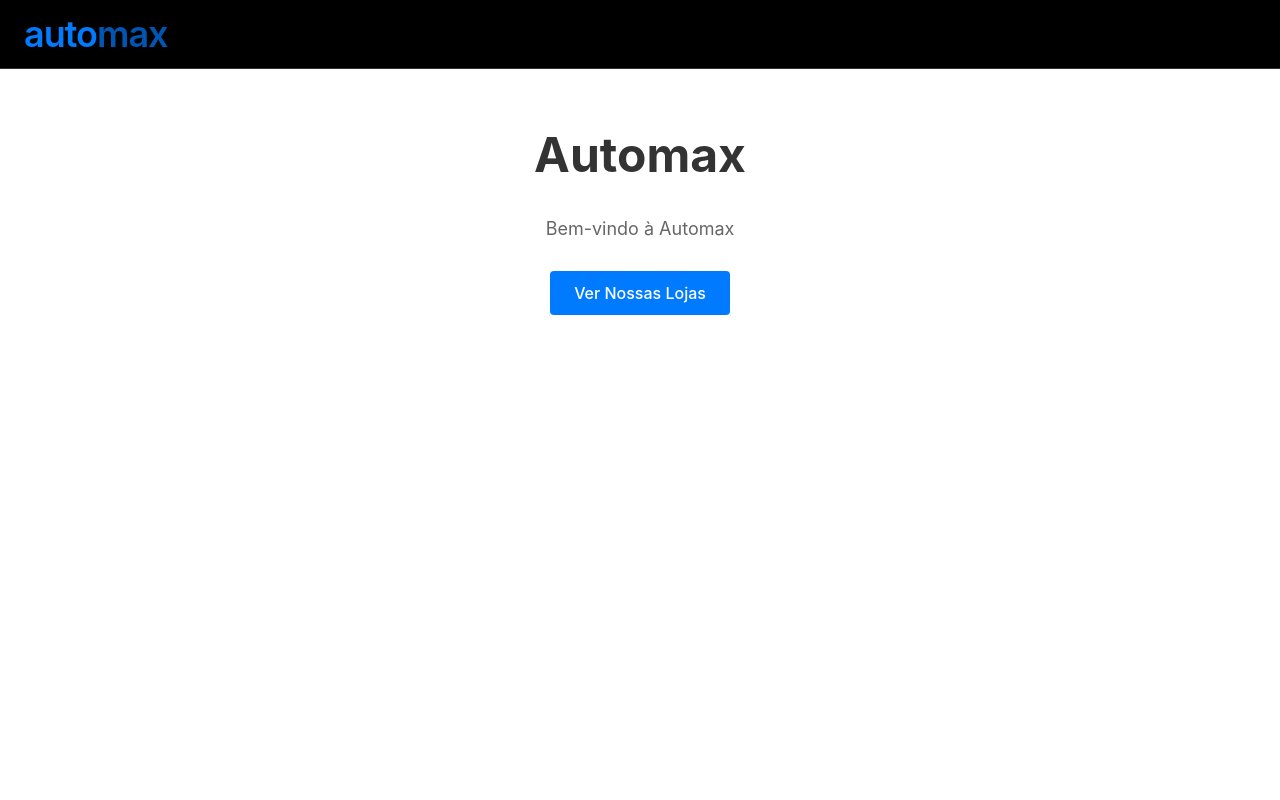
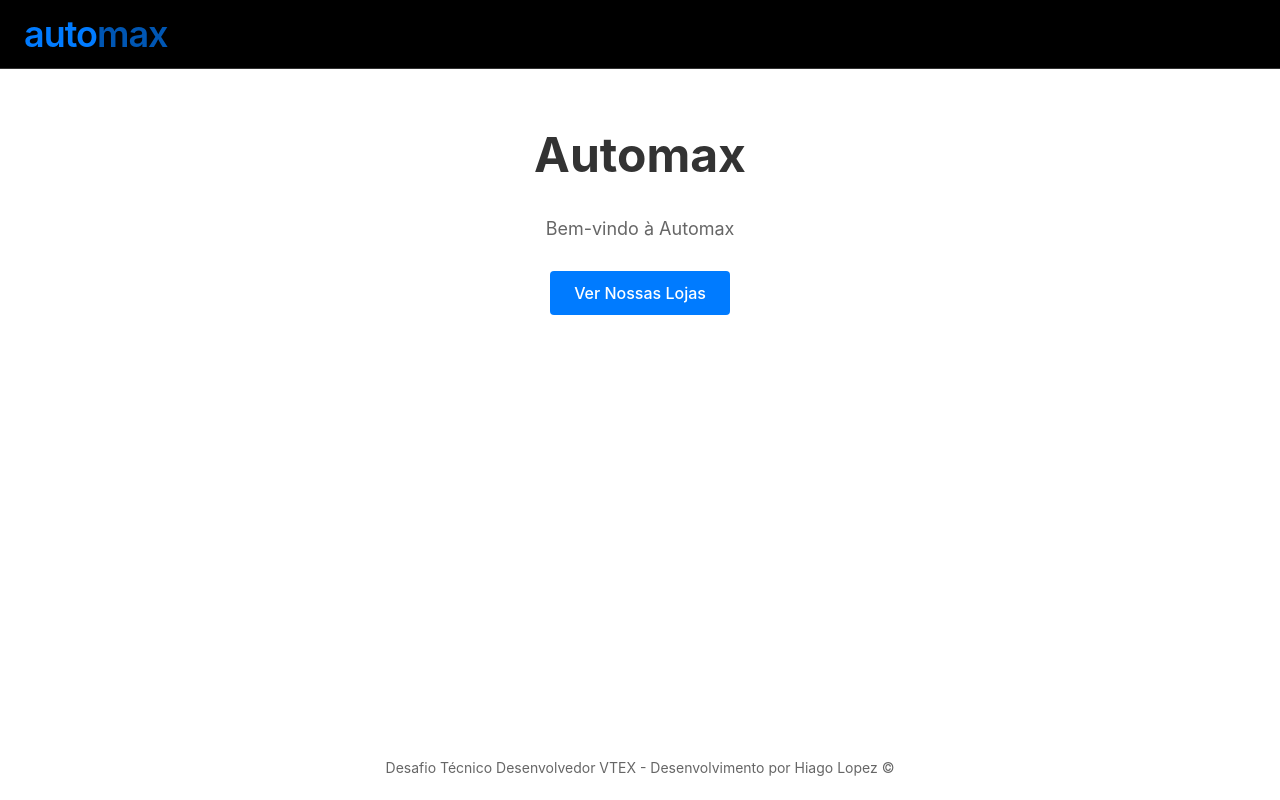
Before and after one commit to hiagolopez/teste-hibrido-automax, a React (Create React App) app: page / in a window 1280 px wide. Built offline with nearby package versions, Linux system fonts and the light colour scheme.

Commit message:
feat: adicionado footer

```diff
--- a/src/App.js
+++ b/src/App.js
@@ -1,18 +1,25 @@
 import React from 'react';
 import { BrowserRouter as Router, Switch, Route, Redirect } from 'react-router-dom';
 import Header from './react/components/Header';
+import Footer from './react/components/Footer';
 import Home from './pages/Home';
 import StoreLocator from './react/StoreLocator';
+import styles from './App.module.scss';
 
 function App() {
   return (
     <Router>
+      <div className={styles.appContainer}>
         <Header />
+        <main className={styles.mainContent}>
           <Switch>
             <Route exact path="/" component={Home} />
             <Route exact path="/nossas-lojas" component={StoreLocator} />
             <Redirect to="/" />
           </Switch>
+        </main>
+        <Footer />
+      </div>
     </Router>
   );
 }
--- /dev/null
+++ b/src/App.module.scss
@@ -0,0 +1,9 @@
+.appContainer {
+  display: flex;
+  flex-direction: column;
+  min-height: 100vh;
+}
+
+.mainContent {
+  flex: 1;
+}
--- /dev/null
+++ b/src/react/components/Footer/index.jsx
@@ -0,0 +1,14 @@
+import React from 'react';
+import styles from './styles.module.scss';
+
+const Footer = () => {
+  return (
+    <footer className={styles.footer}>
+      <p>
+        Desafio Técnico Desenvolvedor VTEX - Desenvolvimento por Hiago Lopez ©
+      </p>
+    </footer>
+  );
+};
+
+export default Footer;
--- /dev/null
+++ b/src/react/components/Footer/styles.module.scss
@@ -0,0 +1,11 @@
+.footer {
+  padding: 24px;
+  text-align: center;
+  margin-top: auto;
+
+  p {
+    margin: 0;
+    font-size: 14px;
+    color: #666;
+  }
+}
```
Lines whose indentation alone changed are shown as unchanged.
